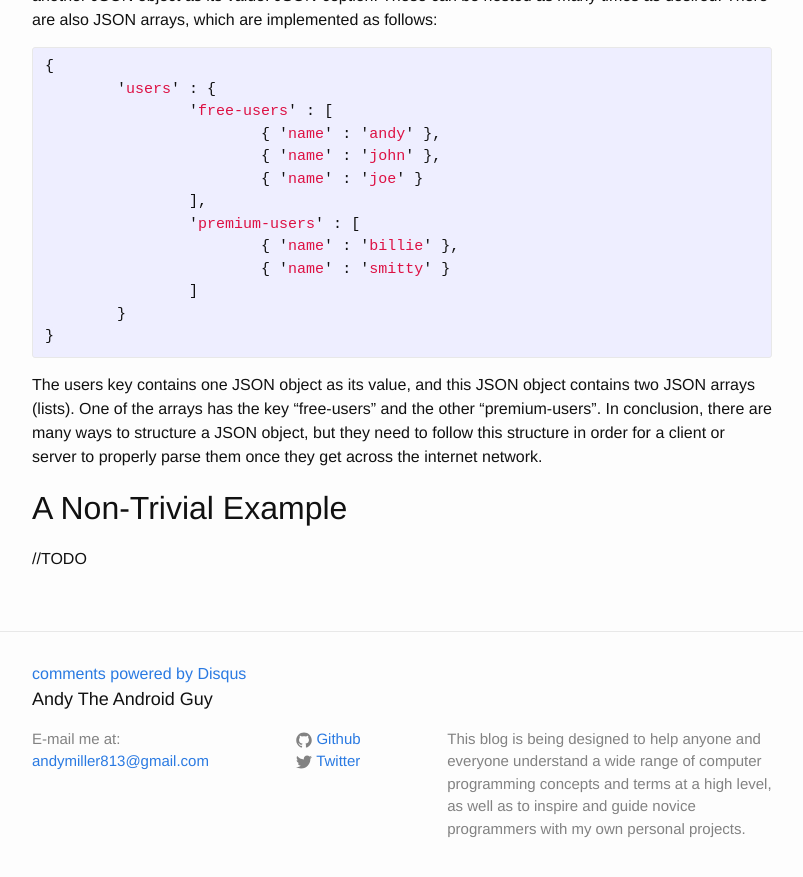
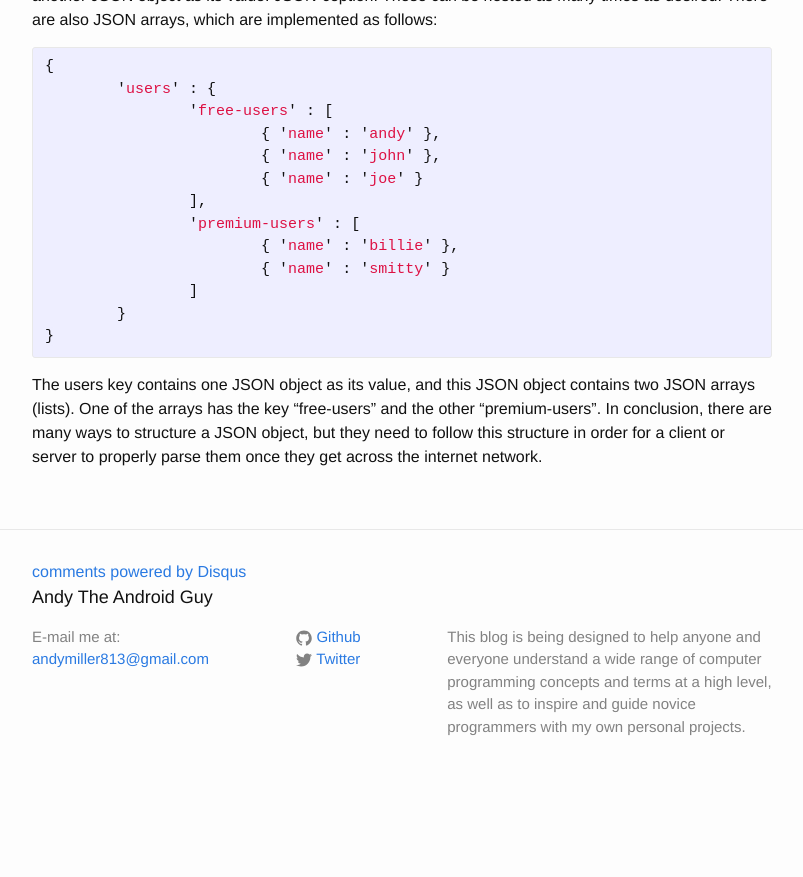
Before and after one commit to andymiller813/andymiller813.github.io, a Jekyll site: the page built from _posts/2014-09-24-networking-basics.markdown, in a window 1280 px wide and 900 px high, scrolled down 2517 px. Shown: the top 877 px of the window, without its empty margins (238-1041 px from the left). Built offline with Jekyll 4.4.1, drawn with Linux system fonts in a browser that asks for light colours; comment, search, counter and statistics services are not loaded; after the commit the page ends 3315 px from its top, so only the background shows below that.

Commit message:
took out todo

```diff
--- a/_posts/2014-09-24-networking-basics.markdown
+++ b/_posts/2014-09-24-networking-basics.markdown
@@ -64,6 +64,3 @@ The password and email keys are implemented the same was as before, but the name
 {% endhighlight %}
 
 The users key contains one JSON object as its value, and this JSON object contains two JSON arrays (lists).  One of the arrays has the key “free-users” and the other “premium-users”.  In conclusion, there are many ways to structure a JSON object, but they need to follow this structure in order for a client or server to properly parse them once they get across the internet network.
-
-##A Non-Trivial Example
-//TODO
```
